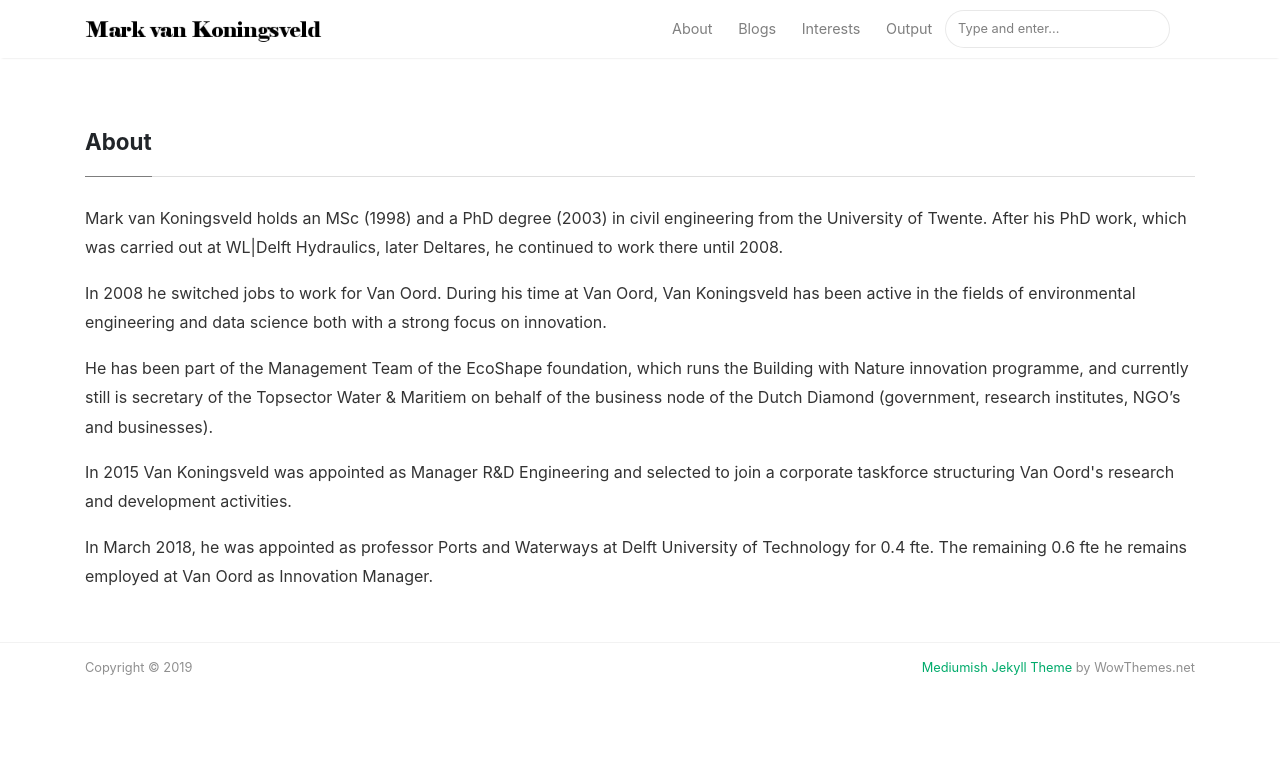
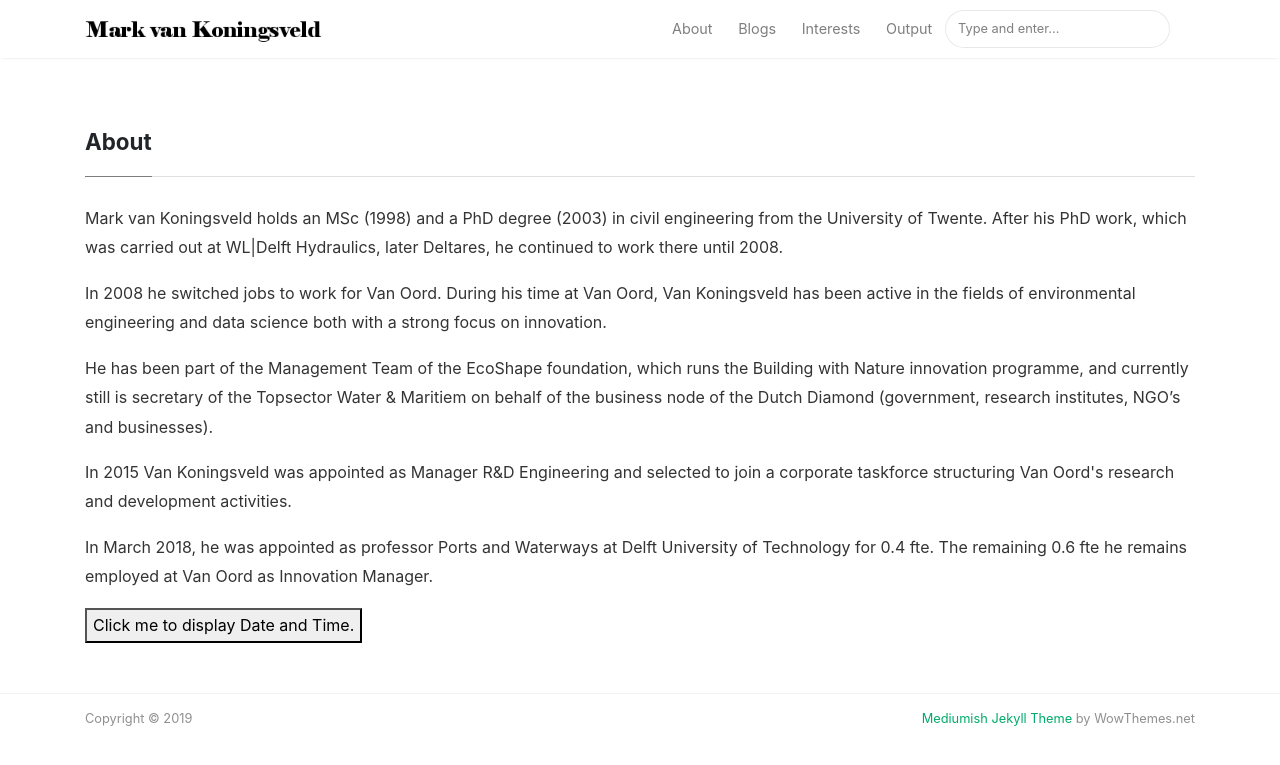
Before and after one commit to markvankoningsveld/markvankoningsveld.github.io, a Jekyll site: the page built from _pages/about.md, in a window 1280 px wide. Shown: the top 765 px of the page. Built offline with Jekyll 4.4.1, drawn with Linux system fonts in a browser that asks for light colours; nearby versions of some CDN libraries.

Commit message:
Experiment with javascript

```diff
--- a/_pages/about.md
+++ b/_pages/about.md
@@ -13,3 +13,9 @@
 <p>In 2015 Van Koningsveld was appointed as Manager R&D Engineering and selected to join a corporate taskforce structuring Van Oord's research and development activities.</p>
 
 <p>In March 2018, he was appointed as professor Ports and Waterways at Delft University of Technology for 0.4 fte. The remaining 0.6 fte he remains employed at Van Oord as Innovation Manager.</p>
+
+<button type="button"
+onclick="document.getElementById('demo').innerHTML = Date()">
+Click me to display Date and Time.</button>
+
+<p id="demo"></p>
```
